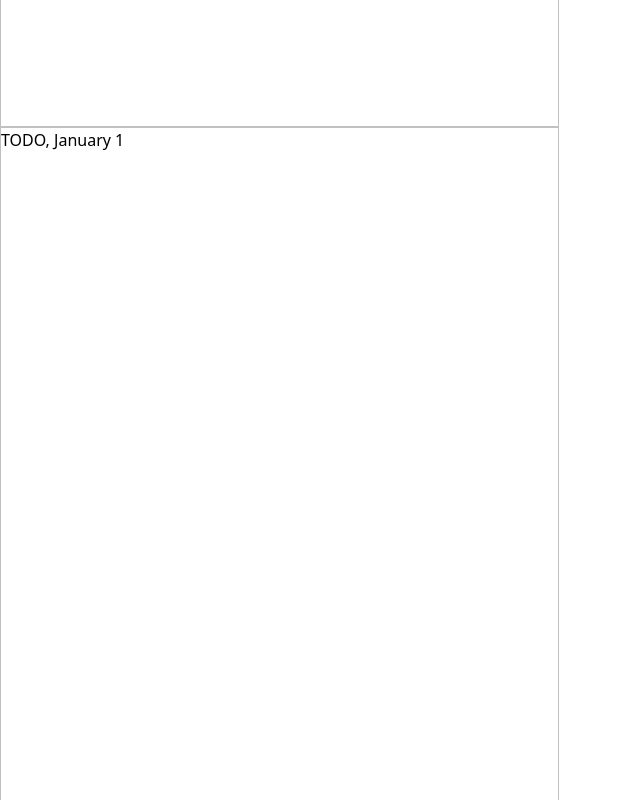
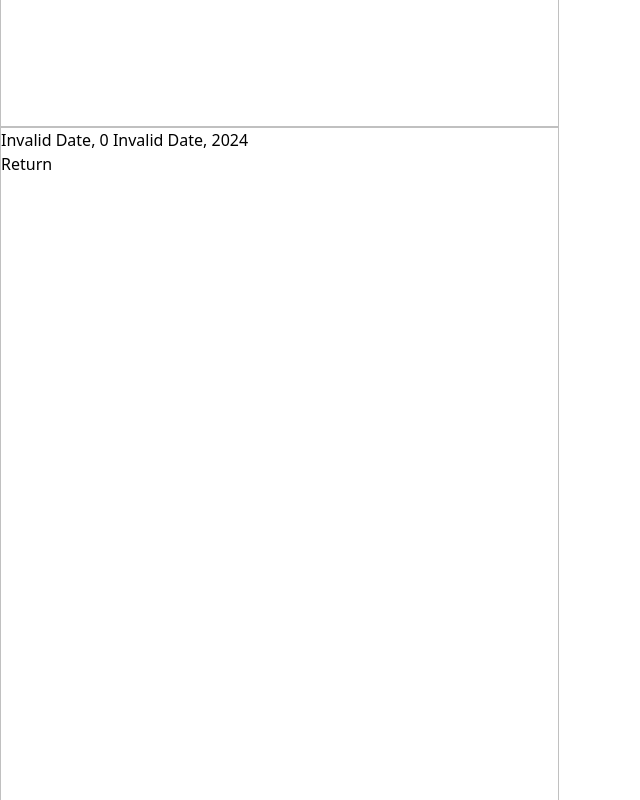
Before and after one commit to zero0Halo/a5-a6-calendar, a React (Vite) app: page / in a window 1280 px wide. Shown: the part 1460-2260 px from the top of the page, without its empty margins (0-640 px from the left). Built offline with nearby package versions, Linux system fonts and the light colour scheme.

Commit message:
feat: made TodoPage
chore: renamed some variables to help readability

```diff
--- a/src/components/LaunchPage.tsx
+++ b/src/components/LaunchPage.tsx
@@ -7,20 +7,20 @@ interface LaunchPageProps {
 }
 
 function getMonthName({
-  index,
+  monthIndex,
   year,
 }: {
-  index: number;
+  monthIndex: number;
   year: number;
 }): string {
-  return dayjs(`${index}/1/${year}`).format("MMMM") as string;
+  return dayjs(`${monthIndex}/1/${year}`).format("MMMM") as string;
 }
 
 function LaunchPage({ year }: LaunchPageProps) {
   const months = [...Array(12)].map((_, i) => i + 1);
   const monthsByName = months.map((m) => ({
-    monthName: getMonthName({ index: m, year }),
-    index: m,
+    monthName: getMonthName({ monthIndex: m, year }),
+    monthIndex: m,
     year,
   }));
 
@@ -30,11 +30,11 @@ function LaunchPage({ year }: LaunchPageProps) {
         className="flex flex-col align-center justify-evenly"
         pageIdentifier="main"
       >
-        {monthsByName.map(({ monthName, index }) => (
+        {monthsByName.map(({ monthName, monthIndex }) => (
           <div className="flex justify-center" key={monthName}>
             <a
               className="flex justify-center bg-black font-bold text-white w-48 p-1"
-              href={`#month-${index}`}
+              href={`#month-${monthIndex}`}
             >
               {monthName}
             </a>
@@ -42,8 +42,8 @@ function LaunchPage({ year }: LaunchPageProps) {
         ))}
       </Page>
 
-      {monthsByName.map(({ monthName, index, year }) => (
-        <MonthPage monthName={monthName} index={index} year={year} />
+      {monthsByName.map(({ monthName, monthIndex, year }) => (
+        <MonthPage monthName={monthName} monthIndex={monthIndex} year={year} />
       ))}
     </>
   );
--- a/src/components/MonthPage.tsx
+++ b/src/components/MonthPage.tsx
@@ -1,9 +1,10 @@
 import dayjs from "dayjs";
 import Page from "./Page";
+import TodoPage from "./TodoPage";
 
 export interface MonthPageProps {
   monthName: string;
-  index: number;
+  monthIndex: number;
   year: number;
 }
 
@@ -13,8 +14,8 @@ const cellStyle =
   "bg-black  flex flex-col font-bold h-16 justify-center items-center m-1 p-1 text-white w-16";
 const blankStyle = "bg-slate-100";
 
-function MonthPage({ monthName, index, year }: MonthPageProps) {
-  const monthStartString = `${index}/1/${year}`;
+function MonthPage({ monthName, monthIndex, year }: MonthPageProps) {
+  const monthStartString = `${monthIndex}/1/${year}`;
   const daysInMonth: number = dayjs(monthStartString).daysInMonth();
   const dayStartIndex: number = dayjs(monthStartString).day();
   let count = 0;
@@ -27,7 +28,7 @@ function MonthPage({ monthName, index, year }: MonthPageProps) {
 
   return (
     <>
-      <Page key={monthName} pageIdentifier={`month-${index}`}>
+      <Page key={monthName} pageIdentifier={`month-${monthIndex}`}>
         <div className="align-center flex justify-between px-8 pt-8">
           <h2 className="font-bold text-2xl">
             {monthName}, {year}
@@ -53,7 +54,7 @@ function MonthPage({ monthName, index, year }: MonthPageProps) {
           {daysArray.map((m) => (
             <a
               className={m > 0 ? cellStyle : blankStyle}
-              href={`#month-${index}-${m}`}
+              href={`#month-${monthIndex}-${m}`}
             >
               {m > 0 ? m : ""}
             </a>
@@ -62,12 +63,13 @@ function MonthPage({ monthName, index, year }: MonthPageProps) {
       </Page>
 
       {[...new Array(daysInMonth)].map((_, i) => (
-        <Page
+        <TodoPage
+          dayIndex={i}
+          monthIndex={monthIndex}
           key={`${monthName}-${i + 1}`}
-          pageIdentifier={`month-${index}-${i + 1}`}
-        >
-          TODO, {monthName} {i + 1}
-        </Page>
+          pageIdentifier={`month-${monthIndex}-${i + 1}`}
+          year={year}
+        />
       ))}
     </>
   );
--- /dev/null
+++ b/src/components/TodoPage.tsx
@@ -0,0 +1,39 @@
+import dayjs from "dayjs";
+import Page from "./Page";
+
+interface TodoPageProps {
+  dayIndex: number;
+  monthIndex: number;
+  pageIdentifier: string;
+  year: number;
+}
+
+function TodoPage({
+  dayIndex,
+  monthIndex,
+  pageIdentifier,
+  year,
+}: TodoPageProps) {
+  const day: string = `${monthIndex}-${dayIndex}-${year}`;
+  const abrvMonthName = dayjs(day).format("MMM");
+  const dayName = dayjs(day).format("dddd");
+
+  return (
+    <Page key={pageIdentifier} pageIdentifier={pageIdentifier}>
+      <div className="align-center flex justify-between px-8 pt-8">
+        <h2 className="font-bold text-2xl">
+          {dayName}, {dayIndex} {abrvMonthName}, {year}
+        </h2>
+
+        <a
+          className="bg-black font-bold text-center text-sm text-white w-24 p-1"
+          href={`#month-${monthIndex}`}
+        >
+          Return
+        </a>
+      </div>
+    </Page>
+  );
+}
+
+export default TodoPage;
```
